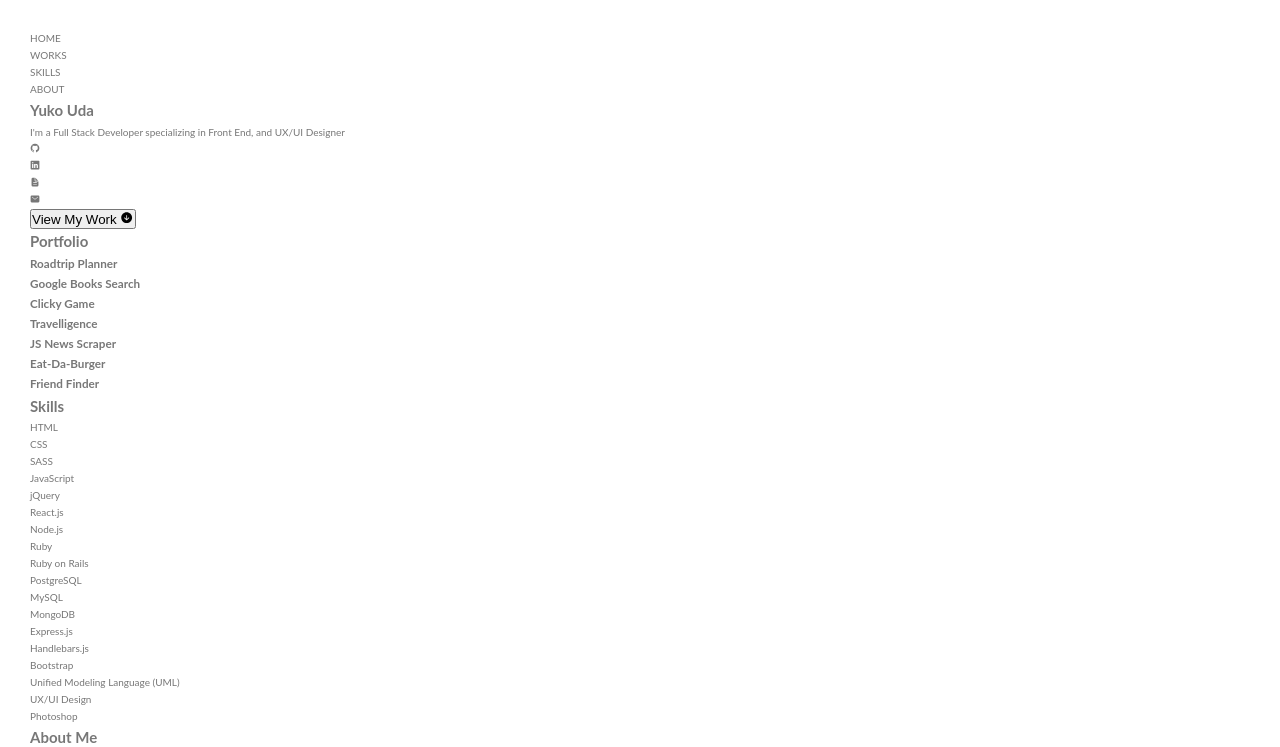
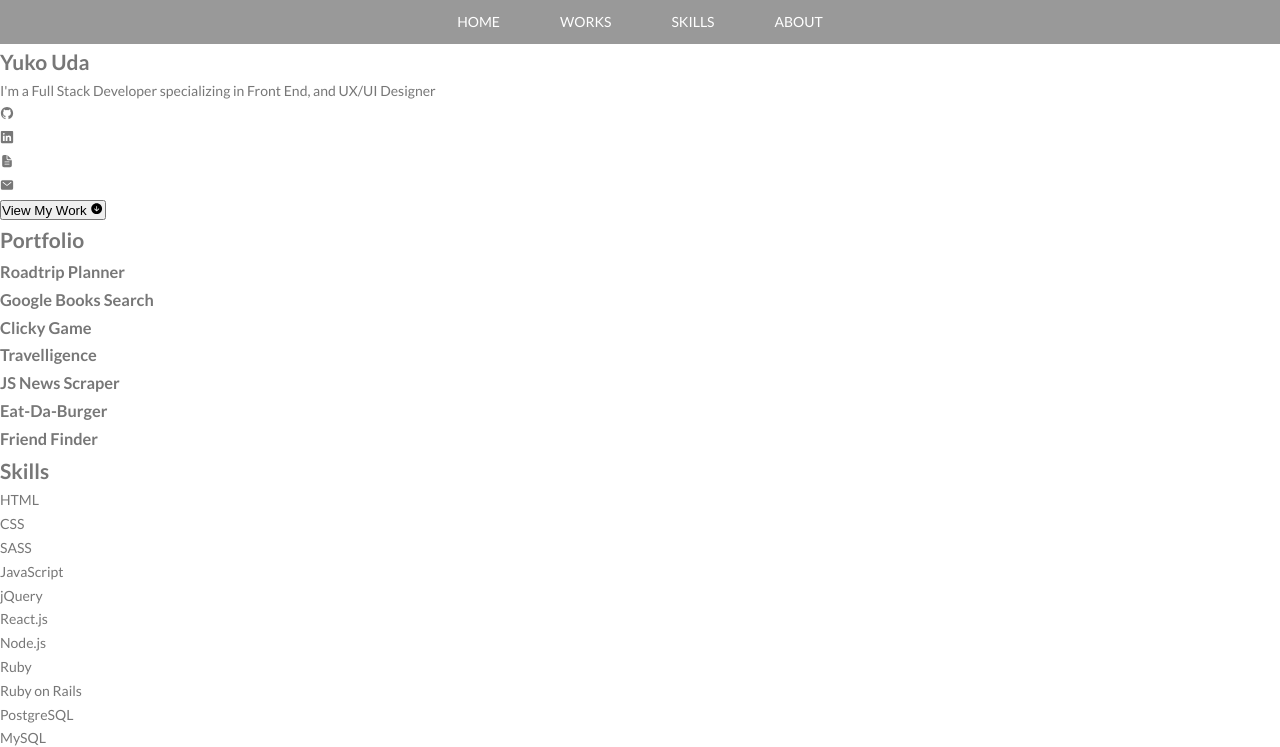
Before and after one commit to yuda0110/portfolio, a website built with webpack: page index.html in a window 1280 px wide. Shown: the top 747 px of the page. Built offline with nearby package versions, Linux system fonts and the light colour scheme.

Commit message:
Basic styling on the nav

```diff
--- a/index.html
+++ b/index.html
@@ -7,20 +7,20 @@
     <title>Yuko's Portfolio Site</title>
     <link rel="icon" href="/favicon.ico">
 <!--    <link rel="apple-touch-icon" sizes="180x180" href="/apple-touch-icon.png">-->
-    <link href="https://fonts.googleapis.com/css?family=IBM+Plex+Sans:300,400,500,600,700&display=swap" rel="stylesheet">
+    <link href="https://fonts.googleapis.com/css?family=Lato:100,300,400,700,900" rel="stylesheet">
     <link rel="stylesheet" href="./dist/style.css">
 </head>
 <body>
-    <nav>
-        <ul>
-            <li>HOME</li>
-            <li>WORKS</li>
-            <li>SKILLS</li>
-            <li>ABOUT</li>
+    <nav class="main-nav">
+        <ul class="main-nav__list">
+            <li><a href="#home">HOME</a></li>
+            <li><a href="#works">WORKS</a></li>
+            <li><a href="#skills">SKILLS</a></li>
+            <li><a href="#about">ABOUT</a></li>
         </ul>
     </nav>
     <div class="container">
-        <section id="intro">
+        <section id="home">
             <h1>Yuko Uda</h1>
             <p>I'm a Full Stack Developer specializing in Front End, and UX/UI Designer</p>
             <ul class="my-links">
--- a/src/sass/base/_base.scss
+++ b/src/sass/base/_base.scss
@@ -29,7 +29,7 @@ html {
 
 body {
     box-sizing: border-box;
-    padding: 3rem;
+    font-size: 1.4rem;
 
     @include respond(tab-port) {
         padding: 0;
--- /dev/null
+++ b/src/sass/components/nav.scss
@@ -0,0 +1,29 @@
+.main-nav {
+    display: flex;
+    justify-content: center;
+    align-items: center;
+    background: rgba(0, 0, 0, .4);
+
+    &__list {
+        display: flex;
+        justify-content: center;
+
+        li {
+            margin: 0 2rem;
+
+            a {
+                padding: 1rem;
+                display: block;
+                color: $color-white;
+                text-decoration: none;
+
+                &:hover,
+                &:focus {
+                    padding-bottom: calc(1rem - 2px);
+                    border-bottom: 2px solid $color-white;
+                }
+            }
+
+        }
+    }
+}
--- a/src/sass/main.scss
+++ b/src/sass/main.scss
@@ -6,3 +6,5 @@
 @import "base/base";
 @import "base/typography";
 @import "base/utilities";
+
+@import "components/nav";
```
